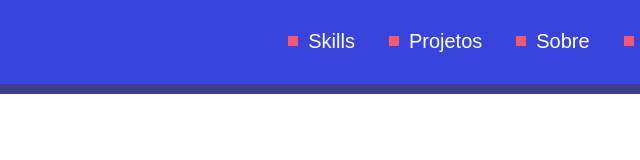
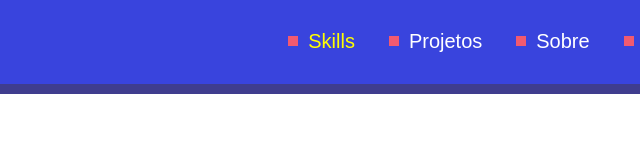
Before and after one commit to LucasXS/site-portfolio, a plain HTML site: page index.html in a window 1280 px wide. In both pictures the pointer is over the link "Skills". Shown: the full height of the page, 330-970 px from the left. Drawn offline with Linux system fonts and the light colour scheme.

Commit message:
coloquei um hover (amarelo) nos itens de menu

```diff
--- a/css/index.css
+++ b/css/index.css
@@ -29,6 +29,10 @@ a::before {
   margin-right: 10px;
 }
 
+a:hover{
+  color: yellow;
+}
+
 #button {
   display: inline-block;
   background-color: #f25a70;
```
